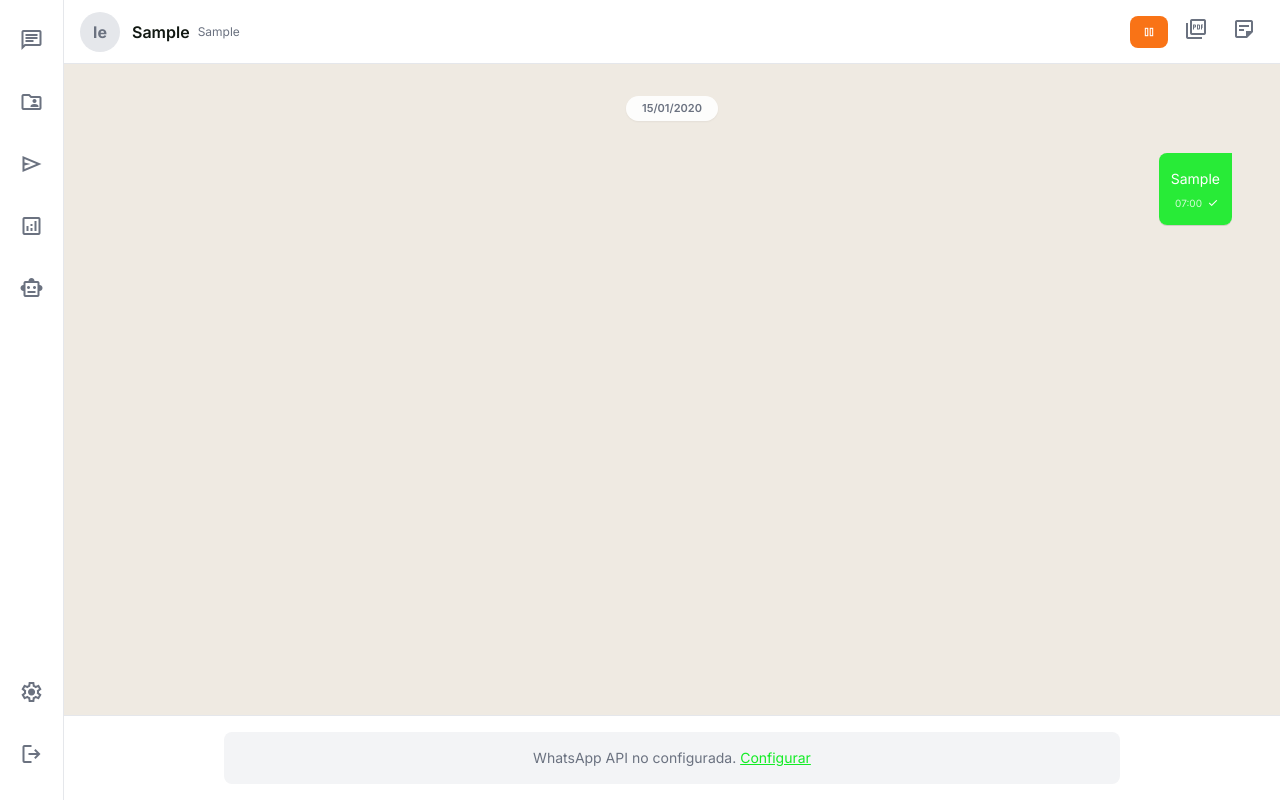
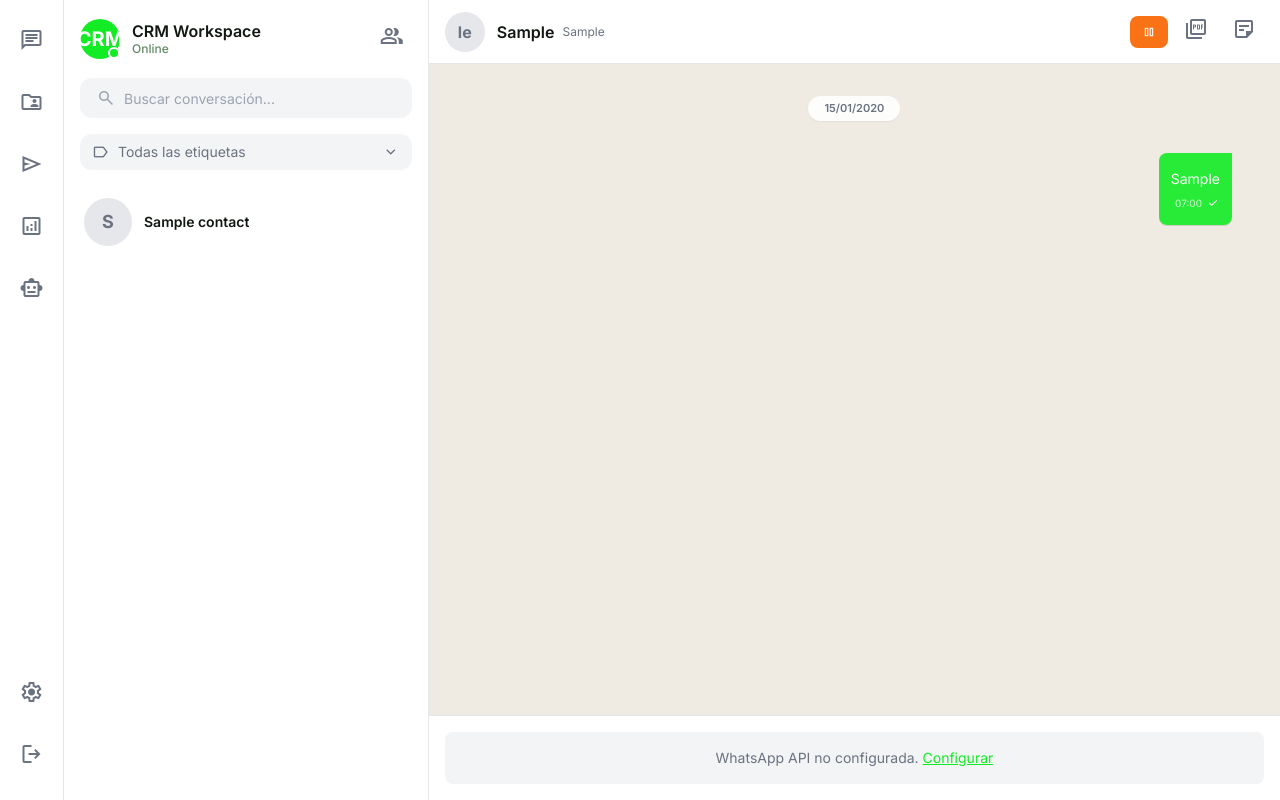
Before and after one commit to OctavioGalvan5/api-whatsapp-prueba, a Flask app: template templates/dashboard.html in a window 1280 px wide. Run offline with Flask 3, Linux system fonts and the light colour scheme; the visitor is signed in with stand-in values (Sample User, id 1); data comes from the database, SQL or seed files in the repository; tables that the repository leaves empty hold one stand-in row (values such as "Sample post"); the template is opened without the code that fills it: values that come from a table or form of the project are taken from there, most other values are stand-ins (such as "Sample title", 1, 10 or a date in 2020); data that the repository does not hold is empty; some libraries are stand-ins or nearby versions.

Commit message:
Se volvio para atras

```diff
--- a/templates/dashboard.html
+++ b/templates/dashboard.html
@@ -50,7 +50,8 @@
 {% block content %}
 <!-- Left Sidebar (30%) -->
 <aside id="contacts-sidebar"
-    class="{% if selected_contact %}hidden md:flex{% else %}flex{% endif %} w-full md:w-[30%] md:min-w-[320px] md:max-w-[450px] border-r border-gray-200 dark:border-gray-800 flex-col bg-white dark:bg-[#152a17]"
+    class="flex w-full md:w-[30%] md:min-w-[320px] md:max-w-[450px] border-r border-gray-200 dark:border-gray-800 flex-col bg-white dark:bg-[#152a17]"
+    {% if selected_contact %}style="display: none"{% endif %}
     data-mobile-hidden="{% if selected_contact %}true{% else %}false{% endif %}">
     <!-- Sidebar Header -->
     <div class="p-4 flex flex-col gap-4">
@@ -203,7 +204,8 @@
 </aside>
 
 <!-- Main Chat Area (70%) -->
-<main id="chat-area" class="{% if selected_contact %}flex{% else %}hidden{% endif %} flex-1 flex-col bg-[#efeae2] dark:bg-[#0b141a] relative overflow-hidden">
+<main id="chat-area" class="flex flex-1 flex-col bg-[#efeae2] dark:bg-[#0b141a] relative overflow-hidden"
+    {% if not selected_contact %}style="display: none"{% endif %}>
     {% if selected_contact %}
     <!-- Chat Header -->
     <header
```
